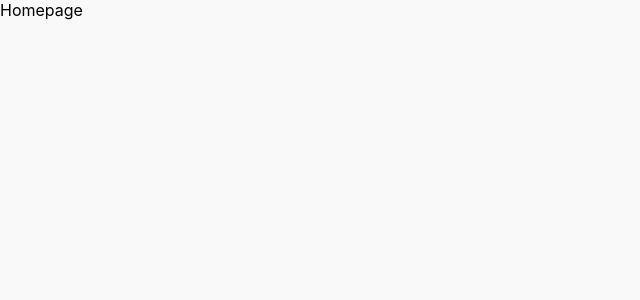
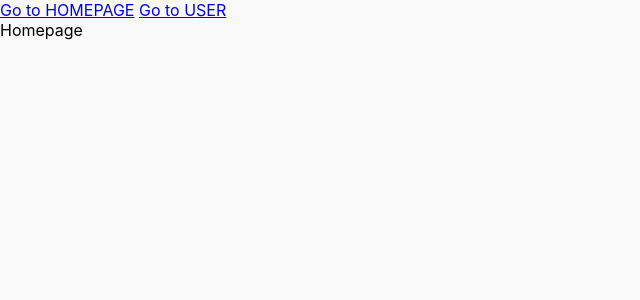
Before and after one commit to AshutoshMishra22/my-utitily, a React (Create React App) app: page / in a window 1280 px wide. Shown: the top 300 px of the page, without its empty margins (0-640 px from the left). Built offline with nearby package versions, Linux system fonts and the light colour scheme.

Commit message:
routing updated

```diff
--- a/src/App.tsx
+++ b/src/App.tsx
@@ -1,13 +1,15 @@
-import { createBrowserRouter, RouterProvider } from "react-router-dom";
+import { BrowserRouter } from "react-router-dom";
 import { routeList } from "./routes";
 import "./App.scss";
-
-const router = createBrowserRouter(routeList);
+import { Navigation } from "./component";
 
 function App() {
   return (
     <div className="app-container">
-      <RouterProvider router={router} />
+      <BrowserRouter>
+        <Navigation />
+        {routeList}
+      </BrowserRouter>
     </div>
   );
 }
--- /dev/null
+++ b/src/component/Navigation/Navigation.tsx
@@ -0,0 +1,16 @@
+import { FC } from "react";
+import { Navigate, NavLink } from "react-router-dom";
+
+type Props = {};
+
+const Navigation: FC = ({}: Props) => {
+  return (
+    <nav>
+      <NavLink to="/">Go to HOMEPAGE</NavLink>
+      <> </>
+      <NavLink to="/user">Go to USER</NavLink>
+    </nav>
+  );
+};
+
+export default Navigation;
--- /dev/null
+++ b/src/component/index.ts
@@ -0,0 +1 @@
+export { default as Navigation } from "./Navigation/Navigation";
--- a/src/routes.tsx
+++ b/src/routes.tsx
@@ -1,13 +1,9 @@
-import { ReactNode } from "react";
 import { Homepage, User } from "./container";
+import { Routes, Route } from "react-router-dom";
 
-export const routeList: Array<Record<string, string | ReactNode>> = [
-  {
-    path: "/",
-    element: <Homepage />,
-  },
-  {
-    path: "/user",
-    element: <User />,
-  },
-];
+export const routeList = (
+  <Routes>
+    <Route path="/" element={<Homepage />} />
+    <Route path="/user" element={<User />} />
+  </Routes>
+);
```
